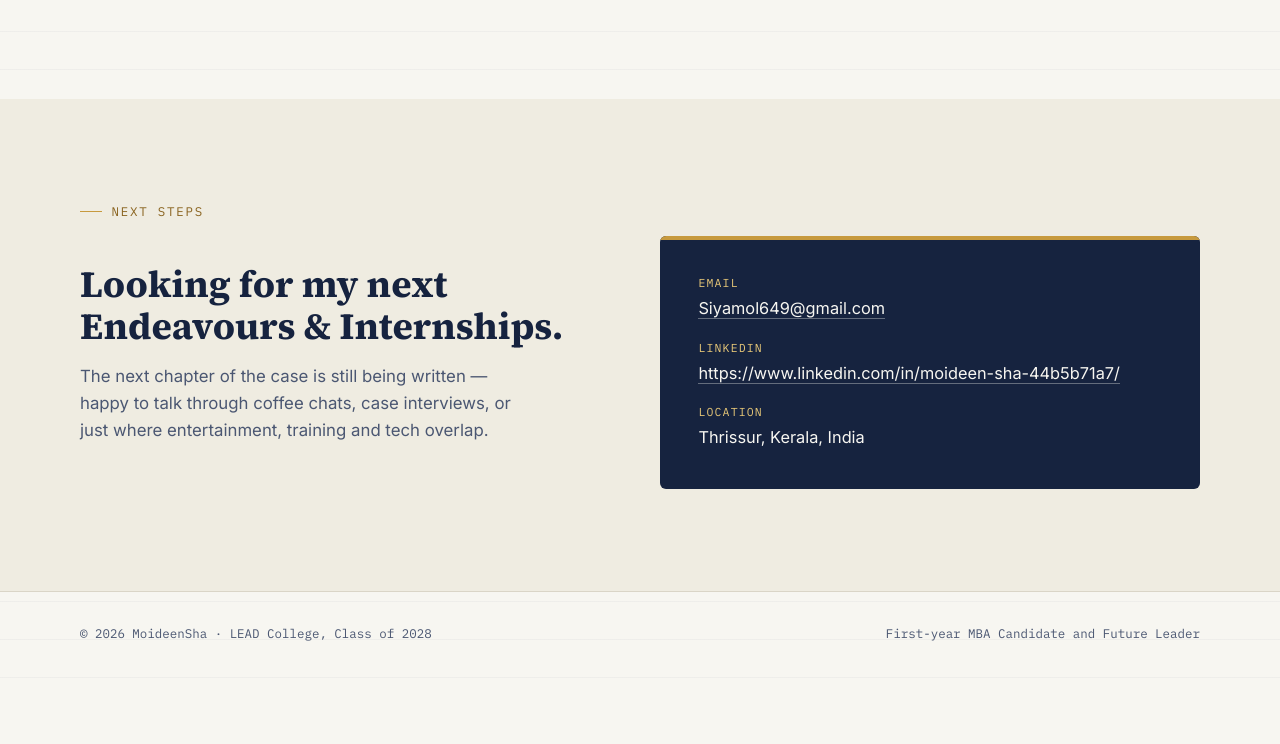
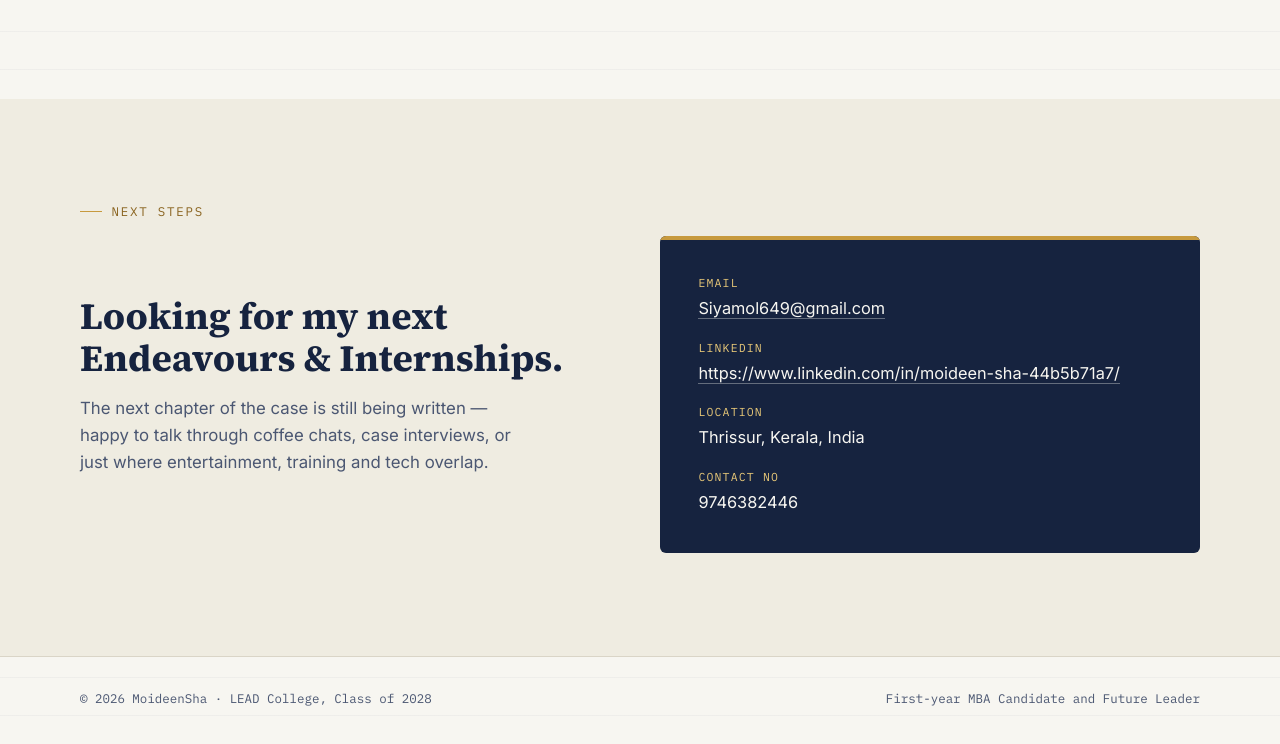
Before and after one commit to Moideeensha/My-Portfolio, a plain HTML site: page index.html in a window 1280 px wide. Shown: the part 3731-4475 px from the top of the page. Before the commit the page ends 4423 px from the top, so only its background shows below. Drawn offline with Linux system fonts and the light colour scheme.

Commit message:
Add contact number to index.html

```diff
--- a/index.html
+++ b/index.html
@@ -726,6 +726,9 @@ Core Strengths: Entertainment Marketing • Audience Engagement & Community Buil
               <dt>Location</dt>
               <dd>Thrissur, Kerala, India</dd>
             </div>
+            <div class="row">
+              <dt>Contact No</dt>
+              <dd>9746382446</dd>
           </dl>
         </div>
       </div>
```
